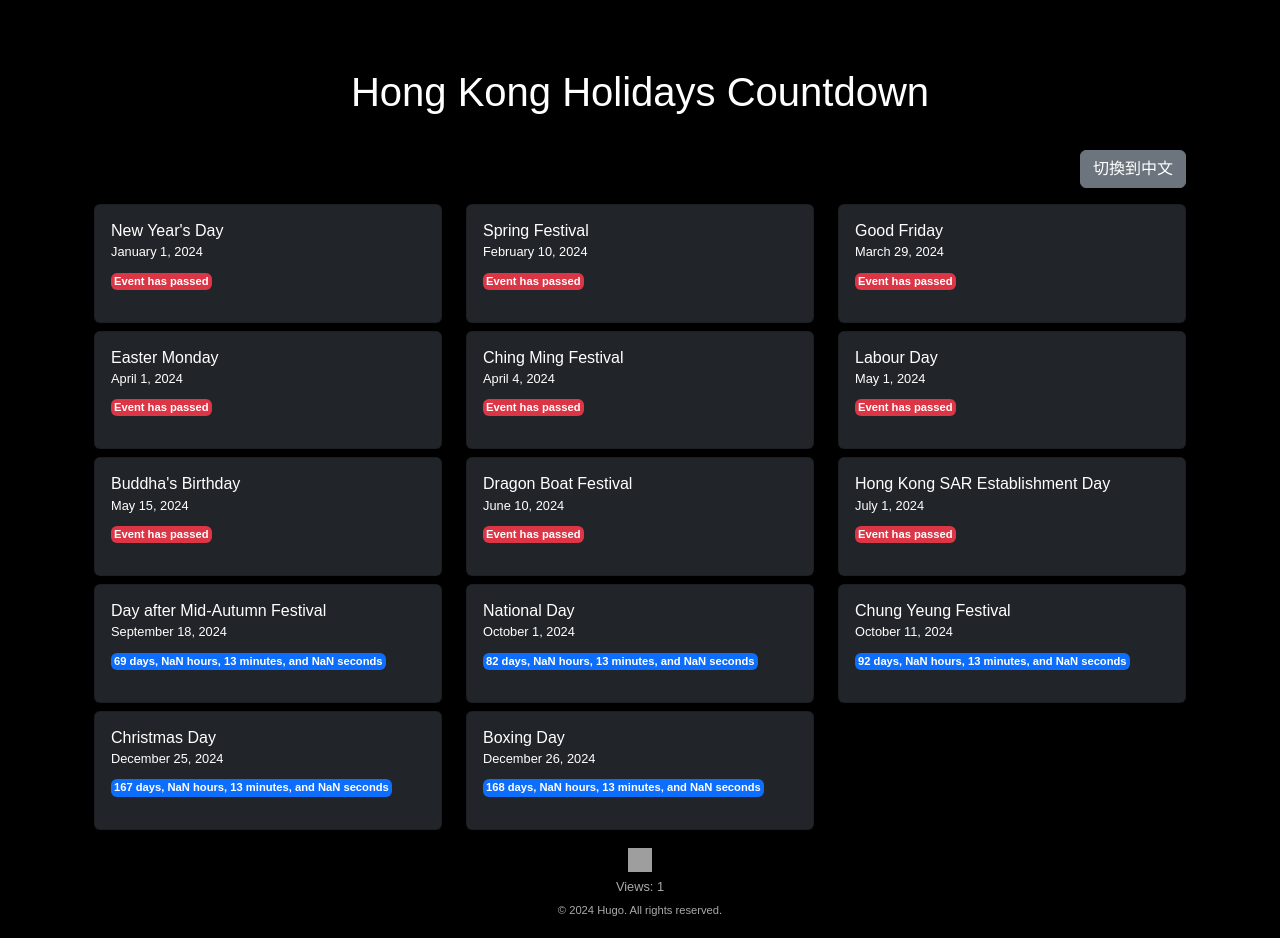
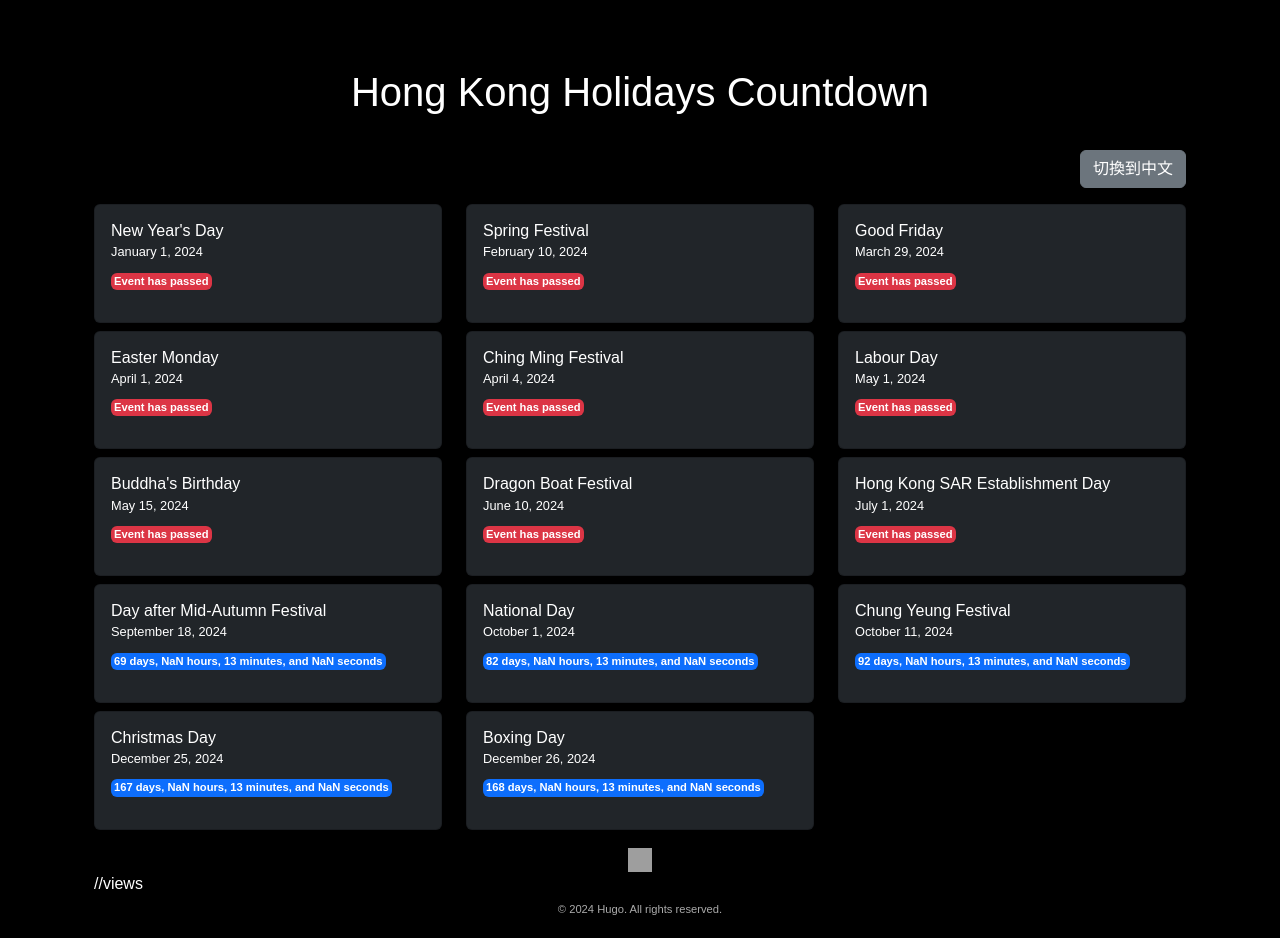
Before and after one commit to HugoLi0213/Hong-Kong-date-countdown-web, a Vue app: page / in a window 1280 px wide. Built offline with nearby package versions, Linux system fonts and the light colour scheme; grey boxes are pictures that could not be loaded.

Commit message:
remove views

```diff
--- a/src/components/DatesList.vue
+++ b/src/components/DatesList.vue
@@ -21,9 +21,7 @@
         <img src="https://github.githubassets.com/images/modules/logos_page/GitHub-Mark.png" alt="GitHub" />
       </a>
     </div>
-    <div class="views-counter">
-      {{ language === 'en' ? 'Views:' : '瀏覽次數：' }} {{ views }}
-    </div>
+   //views
 
     <div class="copyright">
       &copy; 2024 Hugo. All rights reserved.
```
